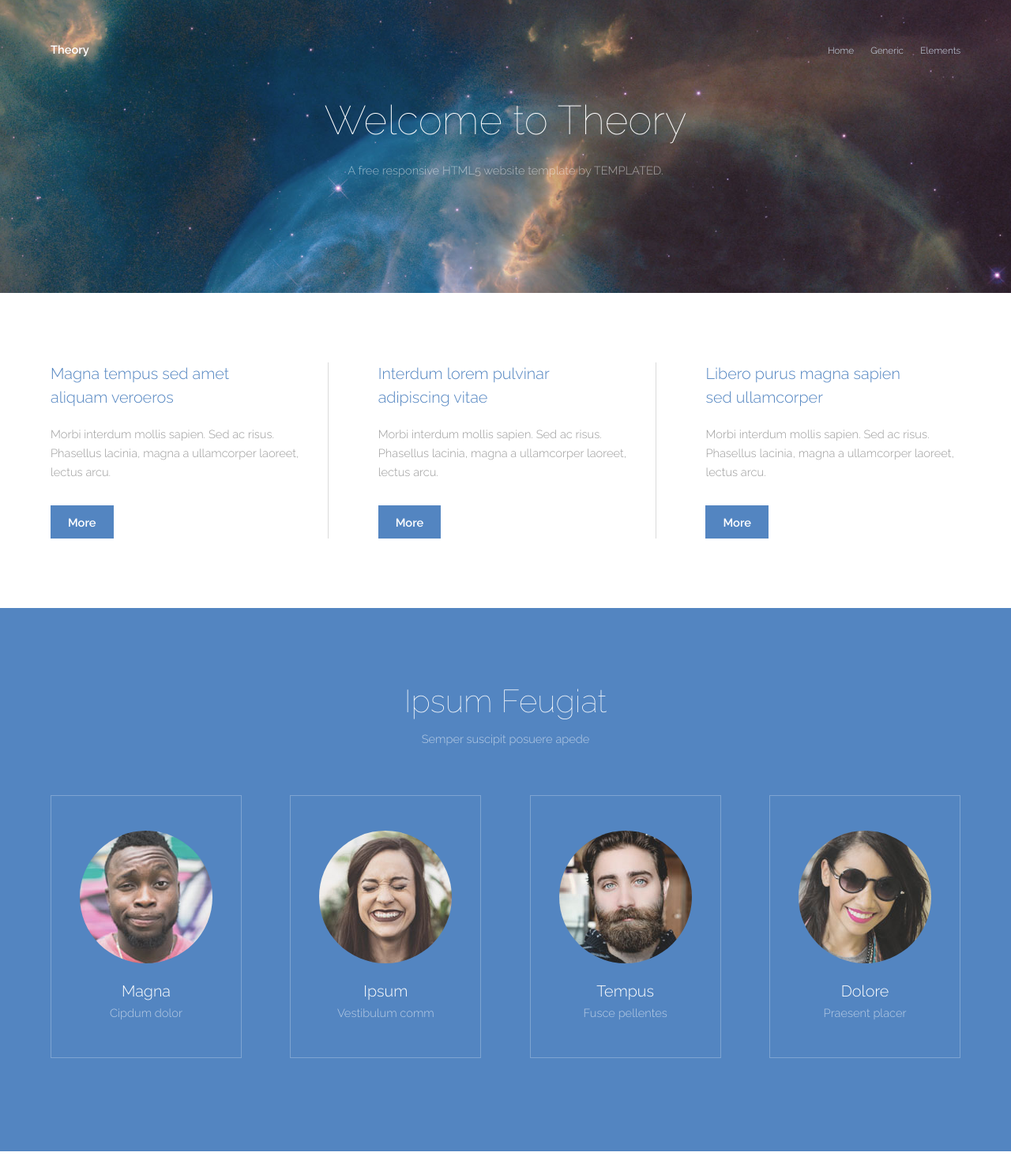
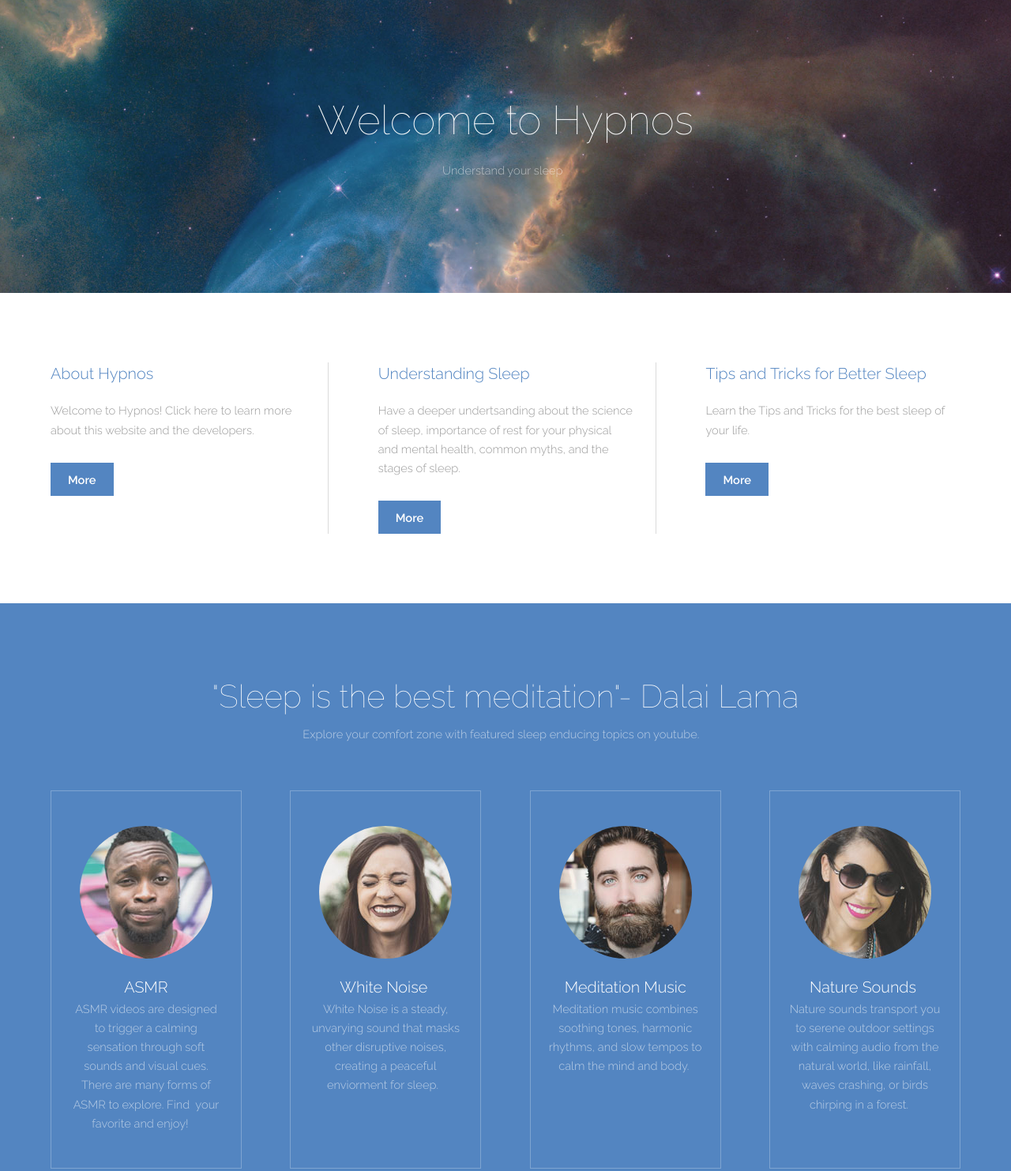
Before and after one commit to isaroflo/hypnos, a plain HTML site: page index.html in a window 1280 px wide. Shown: the part 20-1503 px from the top of the page at 79% size. Drawn offline with Linux system fonts and the light colour scheme.

Commit message:
Update index.html

```diff
--- a/index.html
+++ b/index.html
@@ -7,73 +7,63 @@
 
 		<!-- Header -->
 			<header id="header"><div class="inner">
-					<a href="index.html" class="logo">Theory</a>
-					<nav id="nav"><a href="index.html">Home</a>
-						<a href="generic.html">Generic</a>
-						<a href="elements.html">Elements</a>
+					<a href="index.html" class="logo">&nbsp;</a>
+					<nav id="nav"><a href="index.html">&nbsp;</a>
+						<a href="generic.html">&nbsp;</a>
+						<a href="elements.html">&nbsp;</a>
 					</nav><a href="#navPanel" class="navPanelToggle"><span class="fa fa-bars"></span></a>
 				</div>
-			</header><!-- Banner --><section id="banner"><h1>Welcome to Theory</h1>
-				<p>A free responsive HTML5 website template by TEMPLATED.</p>
+			</header><!-- Banner --><section id="banner"><h1>Welcome to Hypnos</h1>
+				<p>Understand your sleep&nbsp;&nbsp;</p>
 			</section><!-- One --><section id="one" class="wrapper"><div class="inner">
 					<div class="flex flex-3">
-						<article><header><h3>Magna tempus sed amet<br> aliquam veroeros</h3>
-							</header><p>Morbi interdum mollis sapien. Sed ac risus. Phasellus lacinia, magna a ullamcorper laoreet, lectus arcu.</p>
+						<article><header><h3>About Hypnos</h3>
+							</header><p>Welcome to Hypnos! Click here to learn more about this website and the developers.&nbsp; &nbsp; &nbsp; &nbsp; &nbsp; &nbsp; &nbsp;</p>
 							<footer><a href="#" class="button special">More</a>
-							</footer></article><article><header><h3>Interdum lorem pulvinar<br> adipiscing vitae</h3>
-							</header><p>Morbi interdum mollis sapien. Sed ac risus. Phasellus lacinia, magna a ullamcorper laoreet, lectus arcu.</p>
+							</footer></article><article><header><h3>Understanding Sleep&nbsp; &nbsp;
+					         </h3>
+							</header><p>Have a deeper undertsanding about the science of sleep, importance of rest for your physical and mental health, common myths, and the stages of sleep.&nbsp; &nbsp; &nbsp; &nbsp; &nbsp; &nbsp;&nbsp;</p>
 							<footer><a href="#" class="button special">More</a>
-							</footer></article><article><header><h3>Libero purus magna sapien<br> sed ullamcorper</h3>
-							</header><p>Morbi interdum mollis sapien. Sed ac risus. Phasellus lacinia, magna a ullamcorper laoreet, lectus arcu.</p>
+							</footer></article><article><header><h3>Tips and Tricks for Better Sleep&nbsp; &nbsp;
+					         </h3>
+							</header><p>Learn the Tips and Tricks       for the best sleep of your life.&nbsp; &nbsp; &nbsp;&nbsp;</p>
 							<footer><a href="#" class="button special">More</a>
 							</footer></article></div>
 				</div>
 			</section><!-- Two --><section id="two" class="wrapper style1 special"><div class="inner">
-					<header><h2>Ipsum Feugiat</h2>
-						<p>Semper suscipit posuere apede</p>
+					<header><h2>"Sleep is the best meditation"- Dalai Lama</h2>
+						<p>Explore your comfort zone with featured sleep enducing topics on youtube.&nbsp; &nbsp;</p>
 					</header><div class="flex flex-4">
 						<div class="box person">
 							<div class="image round">
 								<img src="images/pic03.jpg" alt="Person 1" width="168" height="168"></div>
-							<h3>Magna</h3>
-							<p>Cipdum dolor</p>
+							<h3>ASMR</h3>
+							<p>ASMR videos are designed to trigger a calming sensation through soft sounds and visual cues. There are many forms of ASMR to explore. Find&nbsp; your favorite and enjoy!&nbsp; &nbsp;&nbsp;</p>
 						</div>
 						<div class="box person">
 							<div class="image round">
 								<img src="images/pic04.jpg" alt="Person 2" width="168" height="168"></div>
-							<h3>Ipsum</h3>
-							<p>Vestibulum comm</p>
+							<h3>White Noise&nbsp;</h3>
+							<p>White Noise is a steady, unvarying sound that masks other disruptive noises, creating a peaceful enviorment for sleep.&nbsp;&nbsp;</p>
 						</div>
 						<div class="box person">
 							<div class="image round">
 								<img src="images/pic05.jpg" alt="Person 3" width="168" height="168"></div>
-							<h3>Tempus</h3>
-							<p>Fusce pellentes</p>
+							<h3>Meditation Music</h3>
+							<p>Meditation music combines soothing tones, harmonic rhythms, and slow tempos to calm the mind and body.&nbsp;</p>
 						</div>
 						<div class="box person">
 							<div class="image round">
 								<img src="images/pic06.jpg" alt="Person 4" width="168" height="168"></div>
-							<h3>Dolore</h3>
-							<p>Praesent placer</p>
+							<h3>Nature Sounds&nbsp;</h3>
+							<p>Nature sounds transport you to serene outdoor settings with calming audio from the natural world, like rainfall, waves crashing, or birds chirping in a forest.&nbsp; &nbsp;&nbsp;</p>
 						</div>
 					</div>
 				</div>
 			</section><!-- Three --><section id="three" class="wrapper special"><div class="inner">
-					<header class="align-center"><h2>Nunc Dignissim</h2>
-						<p>Aliquam erat volutpat nam dui </p>
-					</header><div class="flex flex-2">
-						<article><div class="image fit">
-								<img src="images/pic01.jpg" alt="Pic 01" width="576" height="196"></div>
-							<header><h3>Praesent placerat magna</h3>
-							</header><p>Praesent dapibus, neque id cursus faucibus, tortor neque egestas augue, eu vulputate magna eros eu erat. Aliquam erat volutpat. Nam dui mi, tincidunt quis, accumsan porttitor lorem ipsum.</p>
-							<footer><a href="#" class="button special">More</a>
-							</footer></article><article><div class="image fit">
-								<img src="images/pic02.jpg" alt="Pic 02" width="576" height="196"></div>
-							<header><h3>Fusce pellentesque tempus</h3>
-							</header><p>Sed adipiscing ornare risus. Morbi est est, blandit sit amet, sagittis vel, euismod vel, velit. Pellentesque egestas sem. Suspendisse commodo ullamcorper magna non comodo sodales tempus.</p>
-							<footer><a href="#" class="button special">More</a>
-							</footer></article></div>
-				</div>
+
+							</footer></article><article><div class="image fit"> </div>
+
 			</section><!-- Footer --><footer id="footer"><div class="inner">
 					<div class="flex">
 						<ul class="icons"><li><a href="#" class="icon fa-facebook"><span class="label">Facebook</span></a></li>
```
